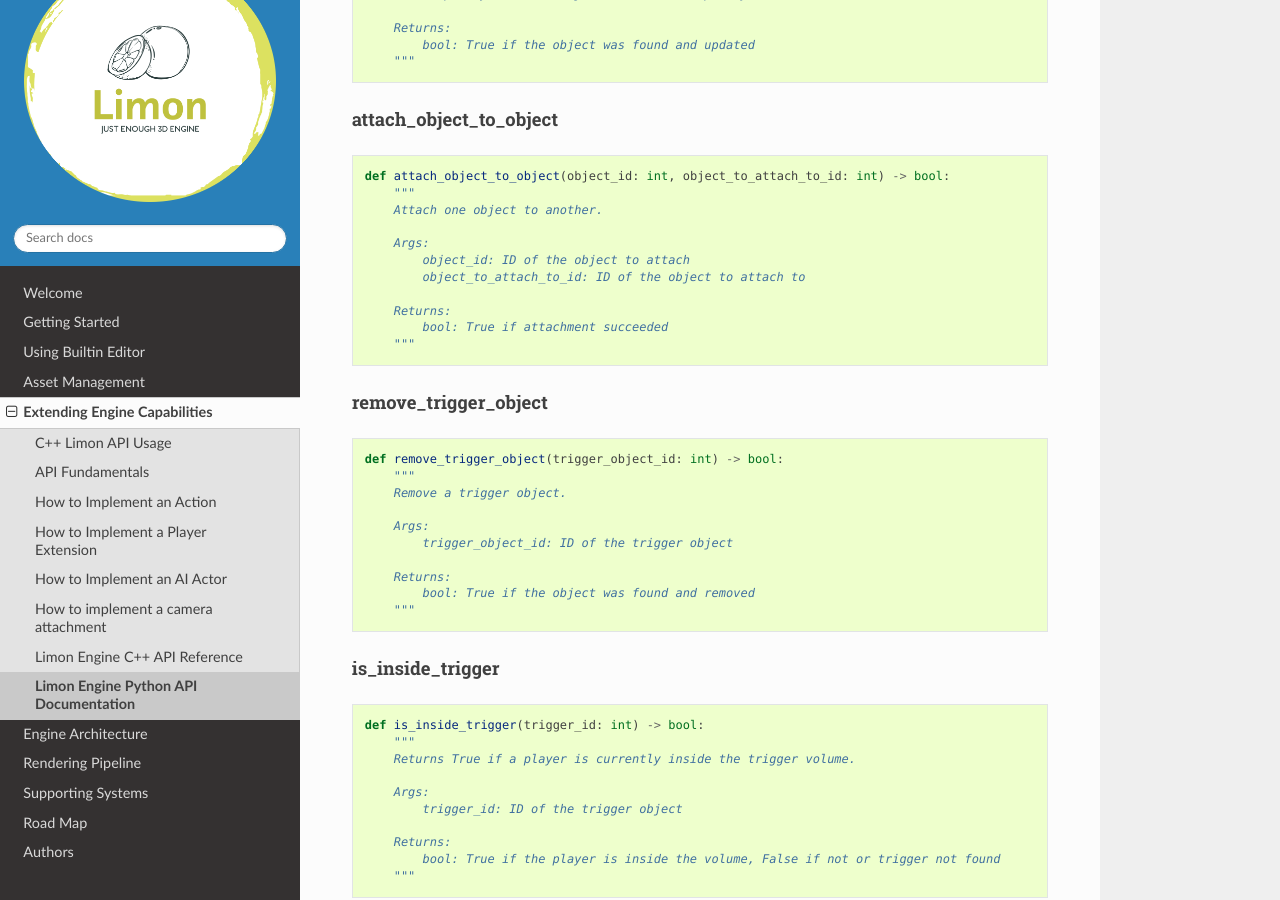
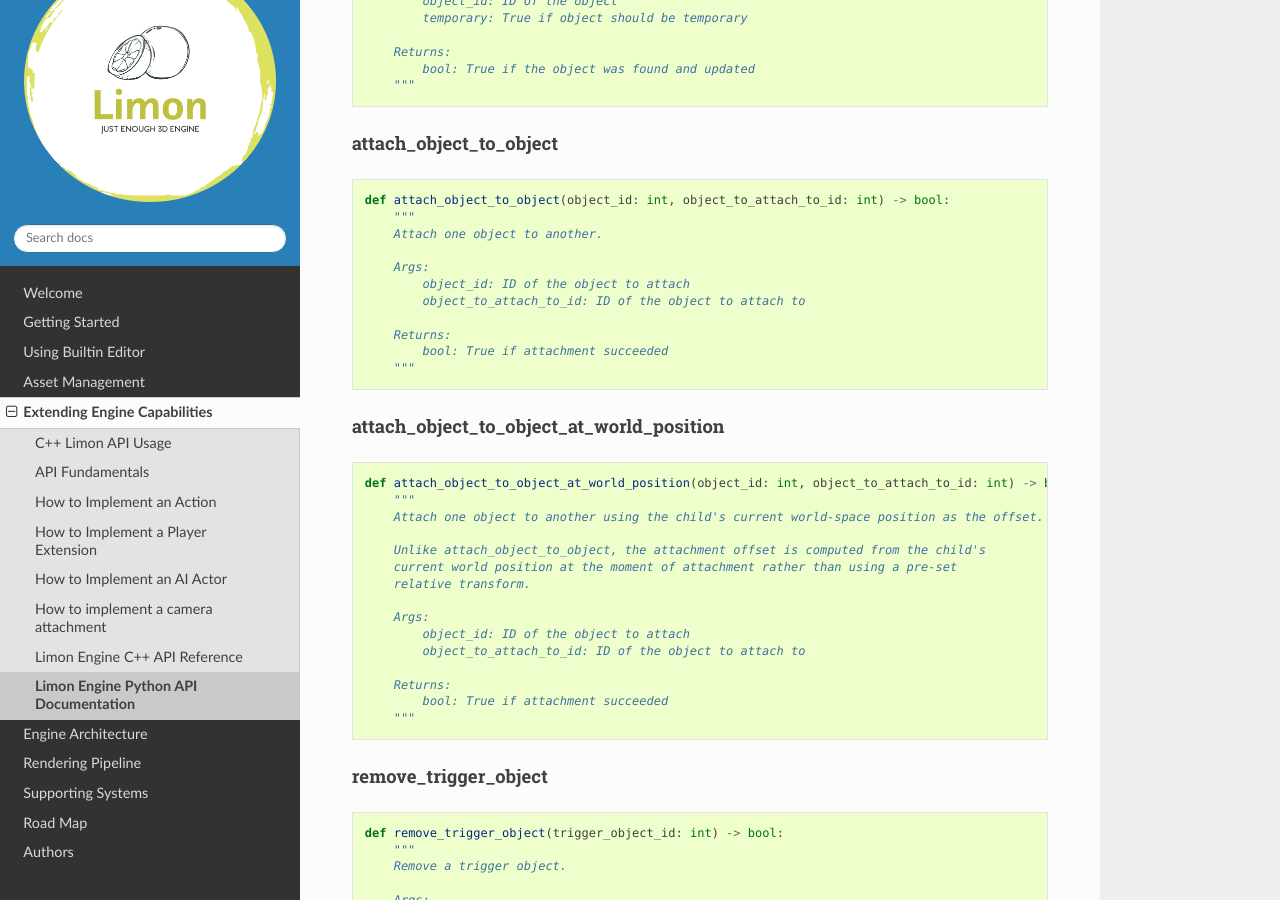
Before and after one commit to enginmanap/limonEngine-docs, a Sphinx documentation site: the page built from docs/ExtendingByAPI/pythonApi.rst, in a window 1280 px wide and 900 px high, scrolled down 8923 px. Built offline with Sphinx 7.4.7 and the Read the Docs theme 3.1.0, drawn with Linux system fonts in a browser that asks for light colours; some of the changed text lies outside the part shown.

Commit message:
Add new methods for world space attachments

```diff
--- a/docs/ExtendingByAPI/pythonApi.rst
+++ b/docs/ExtendingByAPI/pythonApi.rst
@@ -347,6 +347,27 @@ attach_object_to_object
     def attach_object_to_object(object_id: int, object_to_attach_to_id: int) -> bool:
         """
         Attach one object to another.
+
+        Args:
+            object_id: ID of the object to attach
+            object_to_attach_to_id: ID of the object to attach to
+
+        Returns:
+            bool: True if attachment succeeded
+        """
+
+attach_object_to_object_at_world_position
+^^^^^^^^^^^^^^^^^^^^^^^^^^^^^^^^^^^^^^^^^
+
+.. code-block:: python
+
+    def attach_object_to_object_at_world_position(object_id: int, object_to_attach_to_id: int) -> bool:
+        """
+        Attach one object to another using the child's current world-space position as the offset.
+
+        Unlike attach_object_to_object, the attachment offset is computed from the child's
+        current world position at the moment of attachment rather than using a pre-set
+        relative transform.
 
         Args:
             object_id: ID of the object to attach
```
Also changed, not shown: docs/ExtendingByAPI/CPPAPIReference.rst (+14 -0 lines).
